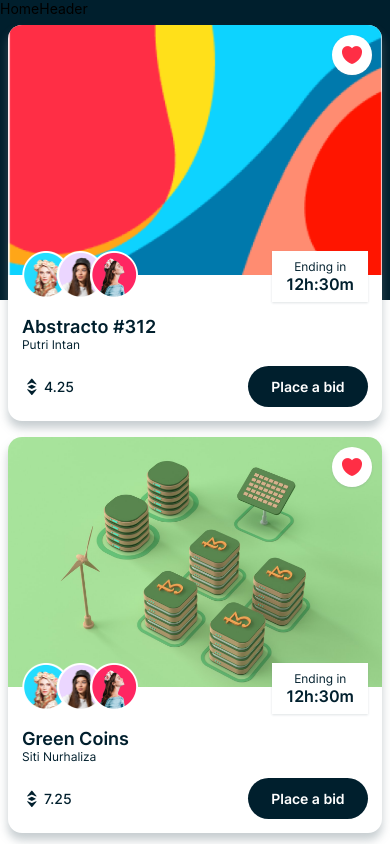
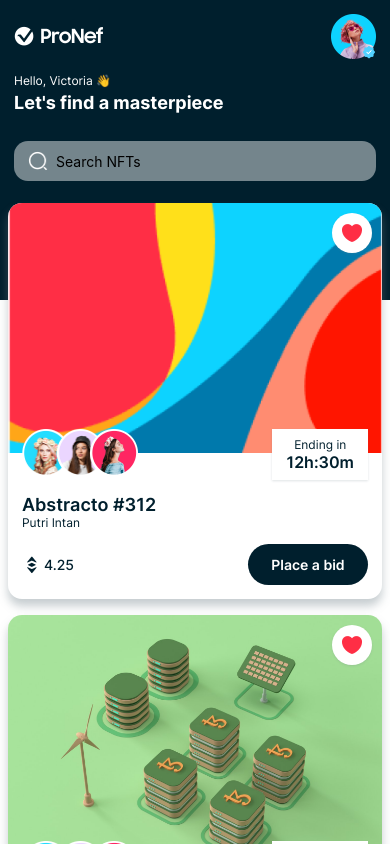
Before and after one commit to JPaul23/react_native_app, a React Native app: screen /Home in a window 390 px wide. Shown: the top 844 px of the page. Built offline with nearby package versions, Linux system fonts and the light colour scheme.

Commit message:
header component

```diff
--- a/components/HomeHeader.js
+++ b/components/HomeHeader.js
@@ -1,12 +1,73 @@
-import { View, Text } from 'react-native'
-import React from 'react'
+import { View, Text, Image, TextInput } from 'react-native';
 
-const HomeHeader = () => {
+import { COLORS, FONTS, SIZES, assets } from '../constants';
+
+const HomeHeader = ({ onSearch }) => {
   return (
-    <View>
-      <Text>HomeHeader</Text>
+    <View style={{
+      backgroundColor: COLORS.primary,
+      padding: SIZES.font
+    }}>
+      <View style={{
+        flexDirection: 'row',
+        justifyContent: 'space-between',
+        alignItems: 'center'
+      }}>
+        <Image
+          source={assets.logo}
+          resizeMode='contain'
+          style={{ width: 90, height: 25 }}
+        />
+
+        <View style={{ width: 45, height: 45 }}>
+          <Image
+            source={assets.person01}
+            resizeMode='contain'
+            style={{ width: '100%', height: '100%' }}
+          />
+          <Image
+            source={assets.badge}
+            resizeMode='contain'
+            style={{ position: 'absolute', width: 15, height: 15, bottom: 0, right: 0 }}
+          />
+
+        </View>
+      </View>
+
+      <View style={{ marginVertical: SIZES.font }}>
+        <Text style={{ fontFamily: FONTS.regular, fontSize: SIZES.small, color: COLORS.white }}>
+          Hello, Victoria 👋
+        </Text>
+        <Text style={{ fontFamily: FONTS.bold, fontSize: SIZES.large, color: COLORS.white, marginTop: SIZES.base / 2 }}>
+          Let's find a masterpiece
+        </Text>
+      </View>
+
+      <View style={{ marginTop: SIZES.font }}>
+        <View style={{
+          width: '100%',
+          borderRadius: SIZES.font,
+          backgroundColor: COLORS.gray,
+          flexDirection: 'row',
+          alignItems: 'center',
+          paddingHorizontal: SIZES.font,
+          paddingVertical: SIZES.small - 2
+        }}
+        >
+          <Image
+            source={assets.search}
+            resizeMode='contain'
+            style={{ width: 20, height: 20, marginRight: SIZES.base }}
+          />
+          <TextInput
+            placeholder='Search NFTs'
+            style={{ flex: 1 }}
+            onChange={onSearch}
+          />
+        </View>
+      </View>
     </View>
   )
 }
 
-export default HomeHeader
+export default HomeHeader;
```
